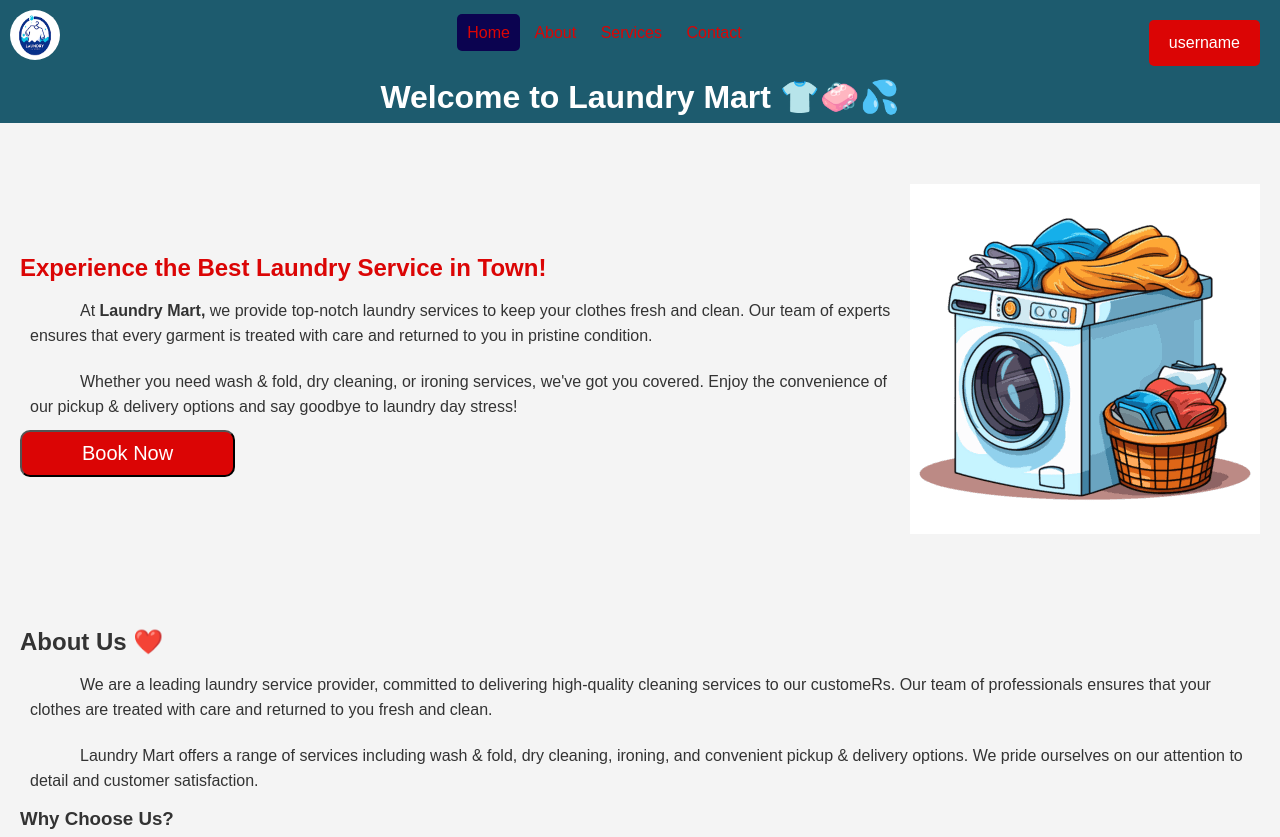
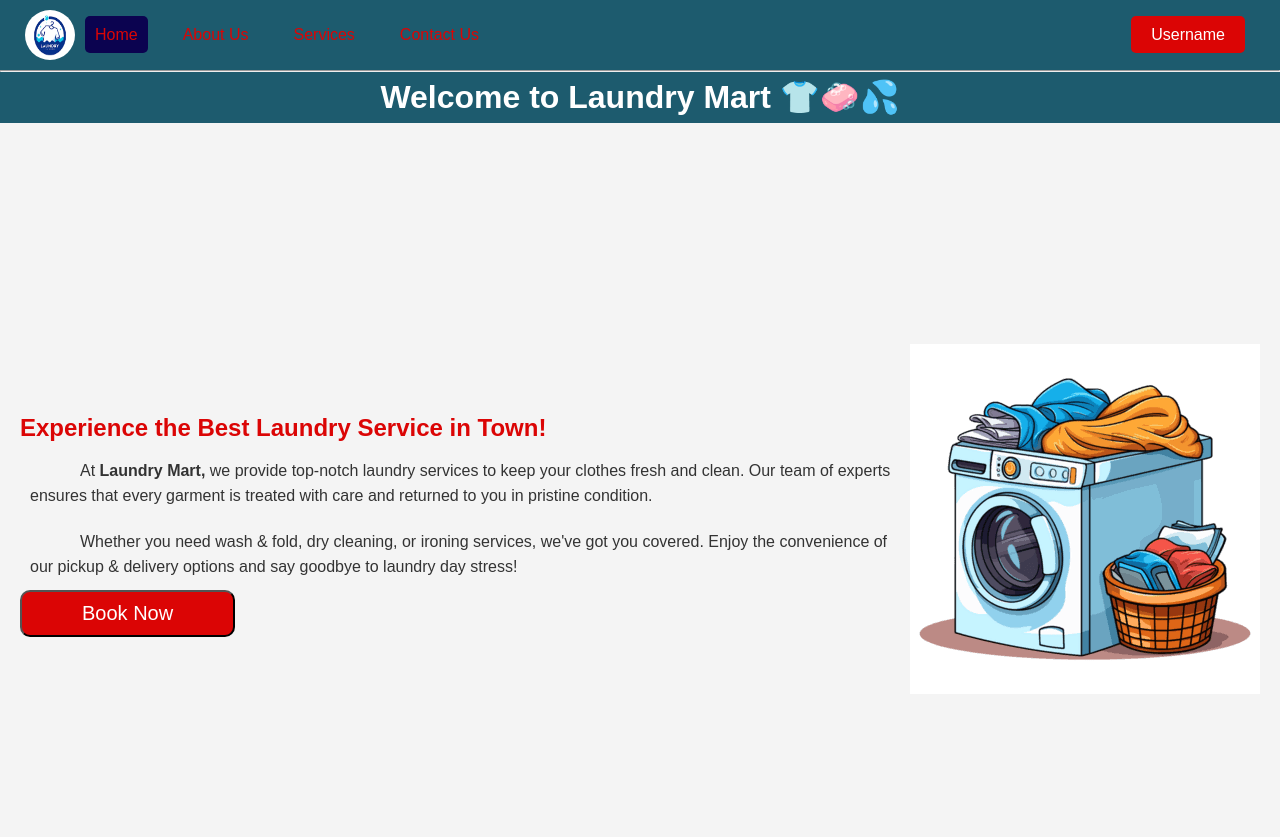
Before and after one commit to sonakshi92/mern, a plain HTML site: page LaundryMartCSS/index.html in a window 1280 px wide. Shown: the top 837 px of the page. Drawn offline with Linux system fonts and the light colour scheme.

Commit message:
changes according to feedback

```diff
--- a/LaundryMartCSS/css/styles.css
+++ b/LaundryMartCSS/css/styles.css
@@ -18,26 +18,72 @@ header {
     text-align: center;
 }
 
-nav{
+/* nav{
     position: fixed;
     top: 0;
     left: 0;
     width:100%;
     background-color: #1d5b6e;
     padding: 10px;
+} */
+
+nav{
+    position: fixed;
+    top:0;
+    left:0;
+    width:100%;
+    background:#1d5b6e;
+
+    display:flex;
+    justify-content:space-between;
+    align-items:center;
+
+    padding:10px 25px;
+     z-index: 1000;
 }
 
-nav > ul{
+/* nav > ul{
     list-style: none;
     padding: 10px;
 
+} */
+
+nav ul{
+    display:flex;
+    list-style:none;
+    gap:20px;
+    align-items:center;
+     /* Takes all available space */
+    flex: 1;
+
+    /* Centers the links */
+    justify-content: center;
 }
 
-nav > ul> li{
-    display: inline;
+nav ul{
+    list-style: none;
+    display: flex;
+    align-items: center;
+    justify-content: center;
+    gap: 25px;
+    flex: 1;
+    margin: 10px;
 }
 
-li>a{
+.username-item{
+    margin-left: auto;
+}
+
+/* nav > ul> li{
+    display: inline;
+} */
+
+/* li>a{
+    text-decoration: none;
+    color: #db0505;
+    padding: 10px;
+} */
+ nav ul li a{
     text-decoration: none;
     color: #db0505;
     padding: 10px;
@@ -60,24 +106,32 @@ li>a:active, .active{
     padding: 10px 20px;
     text-decoration: none;
     border-radius: 5px;
-    float: right;
+    /* float: right; */
+    white-space: nowrap;
 }
 
 .logo{
-    float: left;
-    /* margin-right: 20px; */
+    /* float: left; */
     width: 50px;
     height: 50px;
     border-radius: 50%;
 }
+
+/* nav ul li{
+    display:inline;
+} */
 
 p{
     text-indent: 50px;
     padding: 10px;
 }
 
+.hero-title{
+    color:#db0505;
+}
+
 #hero{
-    height: 60vh;
+    height: 100vh;
     width: 100%;
     display: flex;
     overflow: hidden;
--- a/LaundryMartCSS/index.html
+++ b/LaundryMartCSS/index.html
@@ -13,11 +13,14 @@
         <nav>
         <img src="images/logo.png" class="logo" alt="Laundry Mart Logo" width="50" height="50">
             <ul>
-                <li><a href="" class="active">Home</a></li>
-                <li><a href="#about">About</a></li>
+                <li><a href="#" class="active">Home</a></li>
+                <li><a href="#about">About Us</a></li>
                 <li><a href="#services">Services</a></li>
-                <li><a href="#contact">Contact</a></li>
-                <li><a href="" id="username">username</a></li>
+                <li><a href="#contact">Contact Us</a></li>
+
+                <li class="username-item">
+                    <a href="#" id="username">Username</a>
+                </li>
             </ul>
         </nav>
         <hr />
@@ -26,7 +29,7 @@
     <main>
         <section id="hero">
             <div>
-                <h2 style="color: #db0505;">Experience the Best Laundry Service in Town!</h2>
+                <h2 class="hero-title">Experience the Best Laundry Service in Town!</h2>
                 <p>At <b>Laundry Mart,</b> we provide top-notch laundry services to keep your clothes fresh and clean. Our team of experts ensures that every garment is treated with care and returned to you in pristine condition.</p>
                 <p>Whether you need wash & fold, dry cleaning, or ironing services, we've got you covered. Enjoy the convenience of our pickup & delivery options and say goodbye to laundry day stress!</p>
                 <!-- <p>Welcome to Laundry Mart, your trusted partner for professional laundry and dry cleaning services. We provide fast, reliable, and affordable solutions to keep your clothes looking fresh and spotless. Our experienced staff carefully handles every garment with the highest level of care. We use premium detergents and advanced cleaning techniques for the best results. From everyday clothing to delicate fabrics, we ensure every item is cleaned safely. Our convenient pickup and delivery service saves you valuable time and effort. Customer satisfaction is our top priority, and we strive to deliver exceptional service every time. With transparent pricing and quick turnaround, we make laundry simple and stress-free. Whether it's washing, ironing, or dry cleaning, we've got all your laundry needs covered. Book your service today and experience clean, fresh clothes delivered right to your doorstep.</p> -->
```
Also changed, not shown: 1 other file.
